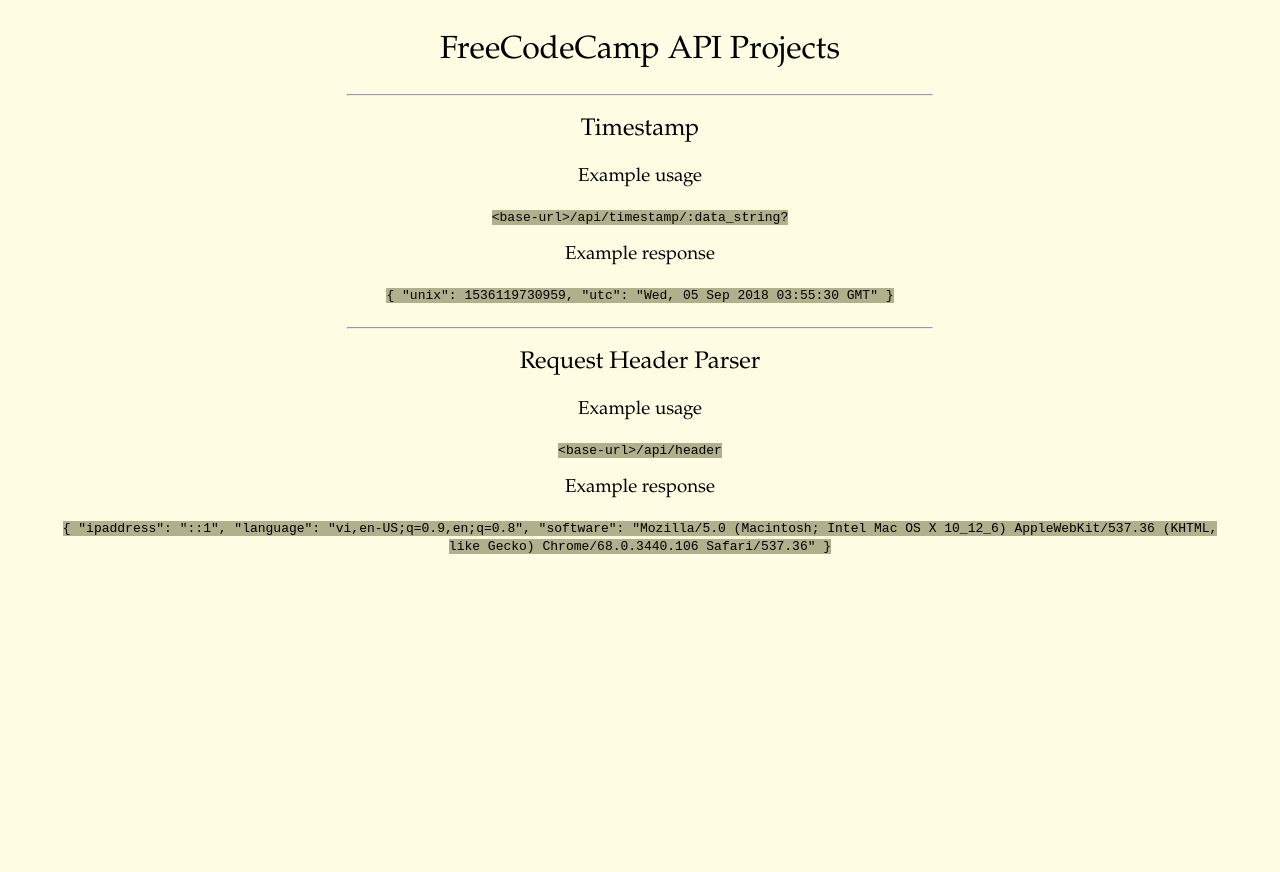
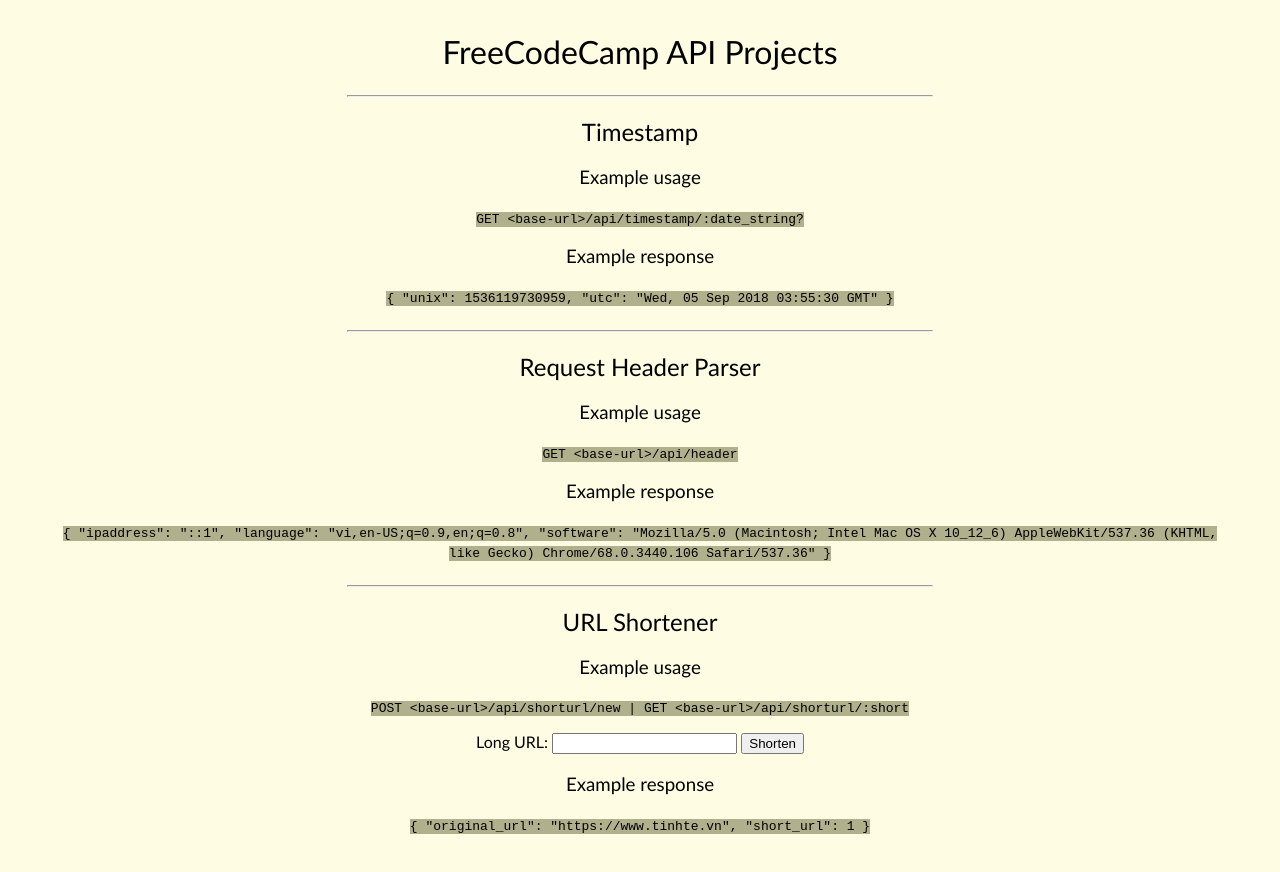
Before and after one commit to sonngdev/fcc-api, a website: page views/index.html in a window 1280 px wide. Before the commit the page ends 800 px from the top, so only its background shows below. Drawn offline with nearby package versions, Linux system fonts and the light colour scheme.

Commit message:
Finish view for URL shortener

```diff
--- a/views/index.html
+++ b/views/index.html
@@ -10,6 +10,7 @@
 
 body {
   background-color: #FEFDE3;
+  font-family: "Gill Sans", sans-serif;
 }
 
 .container {
@@ -18,8 +19,11 @@
 }
 
 h1, h2, h3 {
-  font-family: "Garamond", sans-serif;
   font-weight: normal;
+}
+
+form {
+  margin-top: 1rem;
 }
 
 code {
@@ -58,6 +62,16 @@
   `
 });
 
+Vue.component("custom-form", {
+  props: ["forminfo"],
+  template: `
+    <form :action="forminfo.action" method="post">
+      {{ forminfo.inputtext }}: <input :name="forminfo.name">
+      <button type="submit">{{ forminfo.buttontext }}</button>
+    </form>
+  `
+})
+
 Vue.component("api", {
   props: ["info"],
   template: `
@@ -65,6 +79,7 @@
       <hr>
       <h2>{{ info.title }}</h2>
       <usage>{{ info.usage }}</usage>
+      <custom-form v-if="info.needform" :forminfo="info.form"></custom-form>
       <response>{{ info.response }}</response>
     </div>
   `
@@ -78,7 +93,8 @@
         id: 1,
         idname: "timestamp",
         title: "Timestamp",
-        usage: "<base-url>/api/timestamp/:data_string?",
+        usage: "GET <base-url>/api/timestamp/:date_string?",
+        needform: false,
         response: {
           unix: 1536119730959,
           utc: "Wed, 05 Sep 2018 03:55:30 GMT"
@@ -88,11 +104,29 @@
         id: 2,
         idname: "header",
         title: "Request Header Parser",
-        usage: "<base-url>/api/header",
+        usage: "GET <base-url>/api/header",
+        needform: false,
         response: {
           ipaddress: "::1",
           language: "vi,en-US;q=0.9,en;q=0.8",
           software: "Mozilla/5.0 (Macintosh; Intel Mac OS X 10_12_6) AppleWebKit/537.36 (KHTML, like Gecko) Chrome/68.0.3440.106 Safari/537.36"
+        }
+      },
+      {
+        id: 3,
+        idname: "shorturl",
+        title: "URL Shortener",
+        usage: "POST <base-url>/api/shorturl/new | GET <base-url>/api/shorturl/:short",
+        needform: true,
+        form: {
+          action: "/api/shorturl/new",
+          inputtext: "Long URL",
+          name: "longUrl",
+          buttontext: "Shorten"
+        },
+        response: {
+          original_url: "https://www.tinhte.vn",
+          short_url: 1
         }
       }
     ]
```
